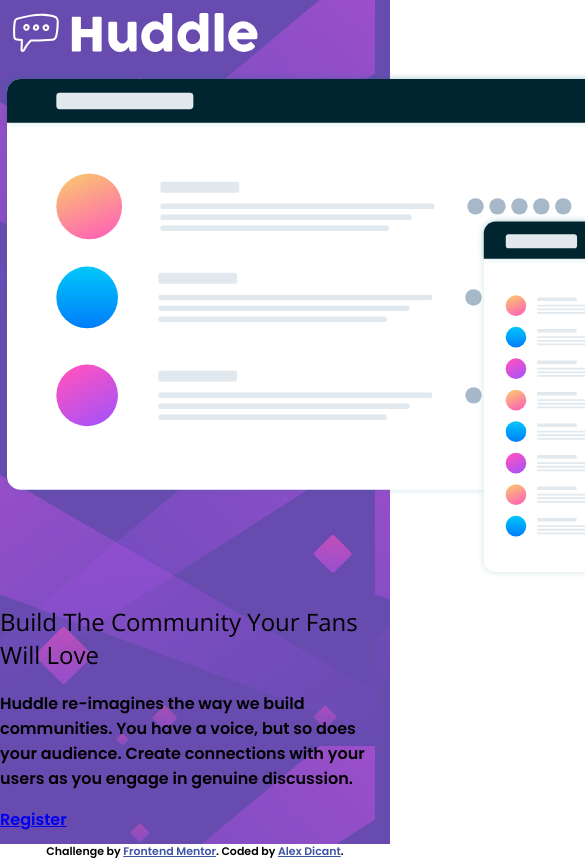
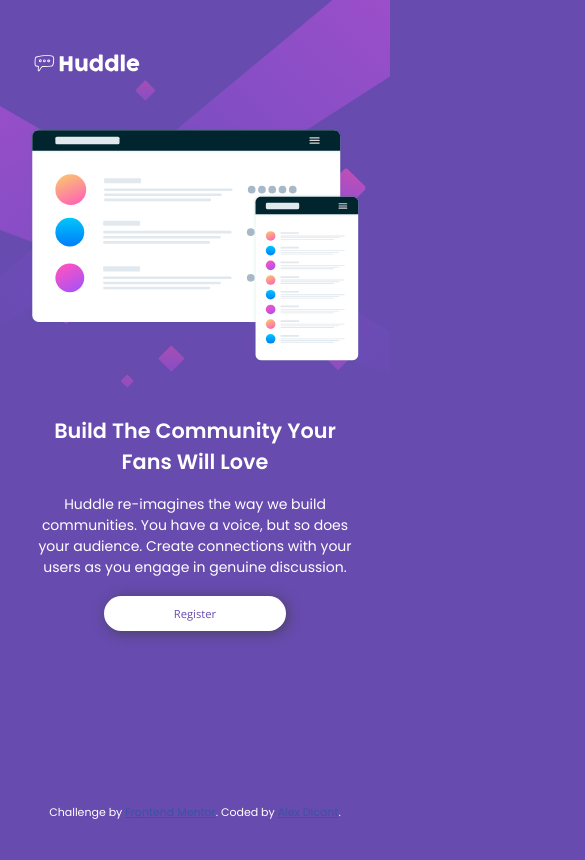
Before and after one commit to alexdicant/huddle-landing-page, a plain HTML site: page index.html in a window 390 px wide. Shown: the top 860 px of the page, 585 px wide, since content can reach past the window. Drawn offline with nearby package versions, Linux system fonts and the light colour scheme.

Commit message:
Mobile style.

```diff
--- a/css/main.css
+++ b/css/main.css
@@ -6,21 +6,69 @@
 body {
   margin: 0;
   padding: 0;
+  box-sizing: border-box;
   font-family: 'Poppins', sans-serif;
   font-weight: 400;
-  font-weight: 600;
+  font-size: 14px;
+  text-align: center;
+  color: white;
+  background-color: var(--violet);
+  background-image: url('../images/bg-mobile.svg');
+  background-repeat: no-repeat;
+  background-size: contain;
 }
 
 main {
   height: 100vh;
-  width: 100vw;
-  background-image: url('../images/bg-mobile.svg');
-  background-color: var(--violet);
+  width: 85vw;
+  margin: 0 auto;
 }
 
 h1 {
+  font-family: 'Poppins', sans-serif;
+  font-size: 1.3rem;
+  font-weight: 600;
+  text-align: center;
+}
+
+.header {
+  display: flex;
+  align-items: center;
+  height: 15%;
+}
+
+.header__logo {
+  height: 28px;
+}
+
+.section {
+  height: 79%;
+}
+
+.section p {
+  line-height: 1.5;
+  margin-bottom: 25px;
+}
+
+.section__hero {
+  width: 100%;
+  margin-bottom: 1.8rem;
+}
+
+.button {
   font-family: 'Open Sans', sans-serif;
+  text-decoration: none;
+  background-color: white;
+  color: var(--violet);
+  font-size: 0.7rem;
   font-weight: 400;
+  padding: 10px 70px;
+  border-radius: 100px;
+  box-shadow: 2px 2px 13px 0px rgba(61, 61, 61, 0.7);
+}
+
+.footer {
+  height: 5%;
 }
 
 .attribution {
--- a/index.html
+++ b/index.html
@@ -22,24 +22,26 @@
   </head>
   <body>
     <main>
-      <head>
-        <img src="./images/logo.svg" alt="Logo Huddle" />
-      </head>
-      <section>
-        <div>
-          <img src="./images/illustration-mockups.svg" alt="Product" />
-        </div>
-        <div>
+      <header class="header">
+        <img class="header__logo" src="./images/logo.svg" alt="Lofo Huddle" />
+      </header>
+      <section class="section">
+        <img
+          class="section__hero"
+          src="./images/illustration-mockups.svg"
+          alt="Product"
+        />
+        <div class="section__info">
           <h1>Build The Community Your Fans Will Love</h1>
           <p>
             Huddle re-imagines the way we build communities. You have a voice,
             but so does your audience. Create connections with your users as you
             engage in genuine discussion.
           </p>
-          <a href="#">Register</a>
+          <a class="button" href="#">Register</a>
         </div>
       </section>
-      <footer>
+      <footer class="footer">
         <p class="attribution">
           Challenge by
           <a href="https://www.frontendmentor.io?ref=challenge" target="_blank"
```
